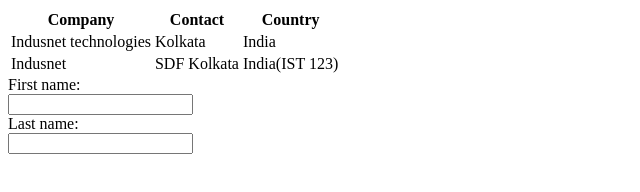
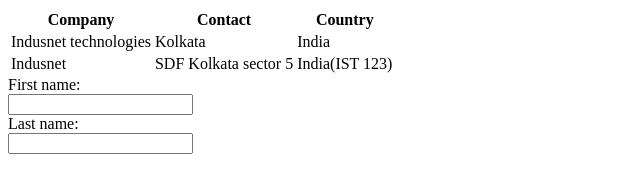
Before and after one commit to mdzuber02/Bandhan_Bank-App, a plain HTML site: page index.html in a window 1280 px wide. Shown: the whole page, without its empty margins (0-640 px from the left). Drawn offline with Linux system fonts and the light colour scheme.

Commit message:
changes done

```diff
--- a/index.html
+++ b/index.html
@@ -11,7 +11,7 @@
     </tr>
     <tr>
       <td>Indusnet </td>
-      <td>SDF Kolkata</td>
+      <td>SDF Kolkata sector 5</td>
 
       <td>India(IST 123)</td>
 
```
